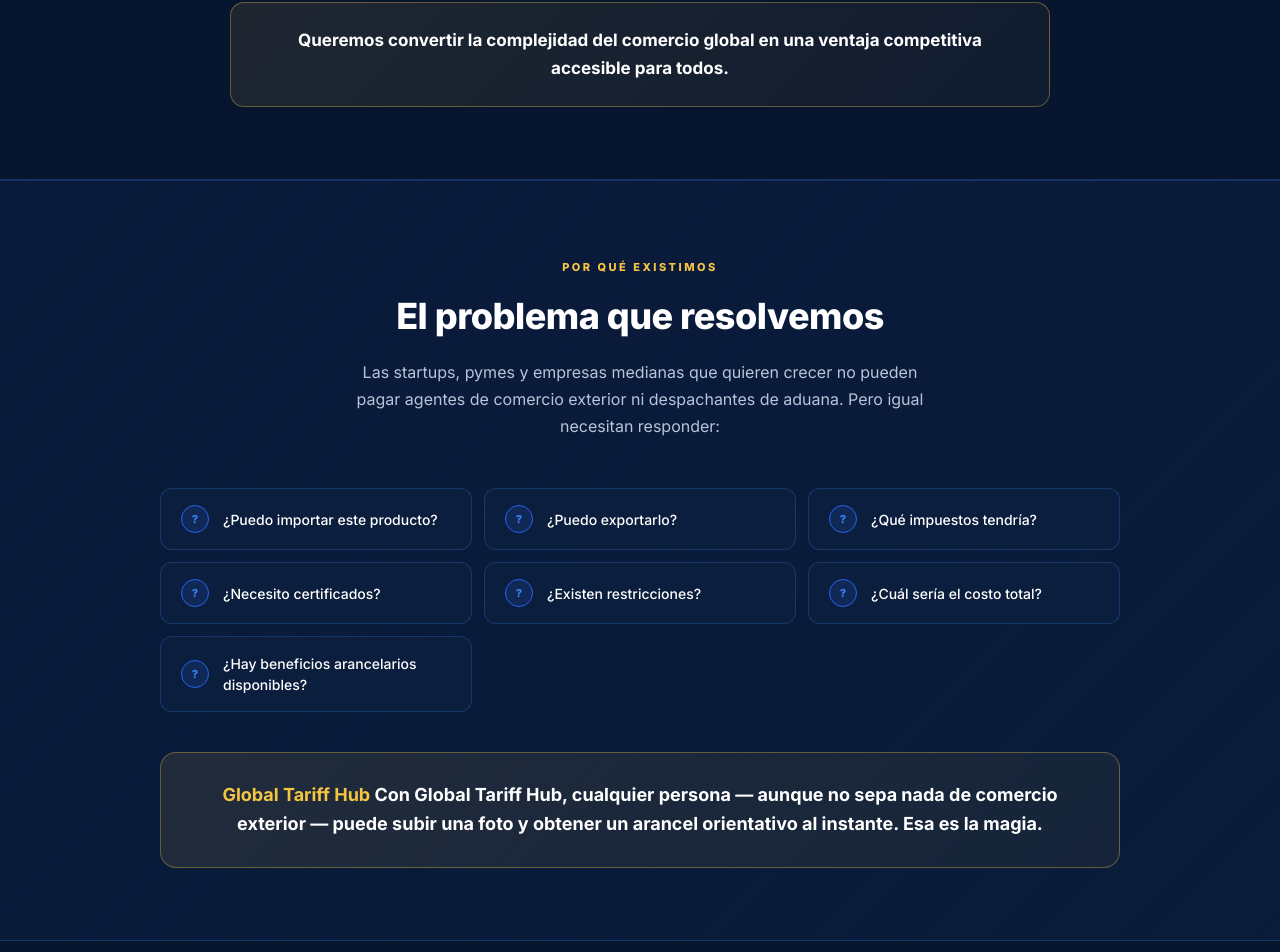
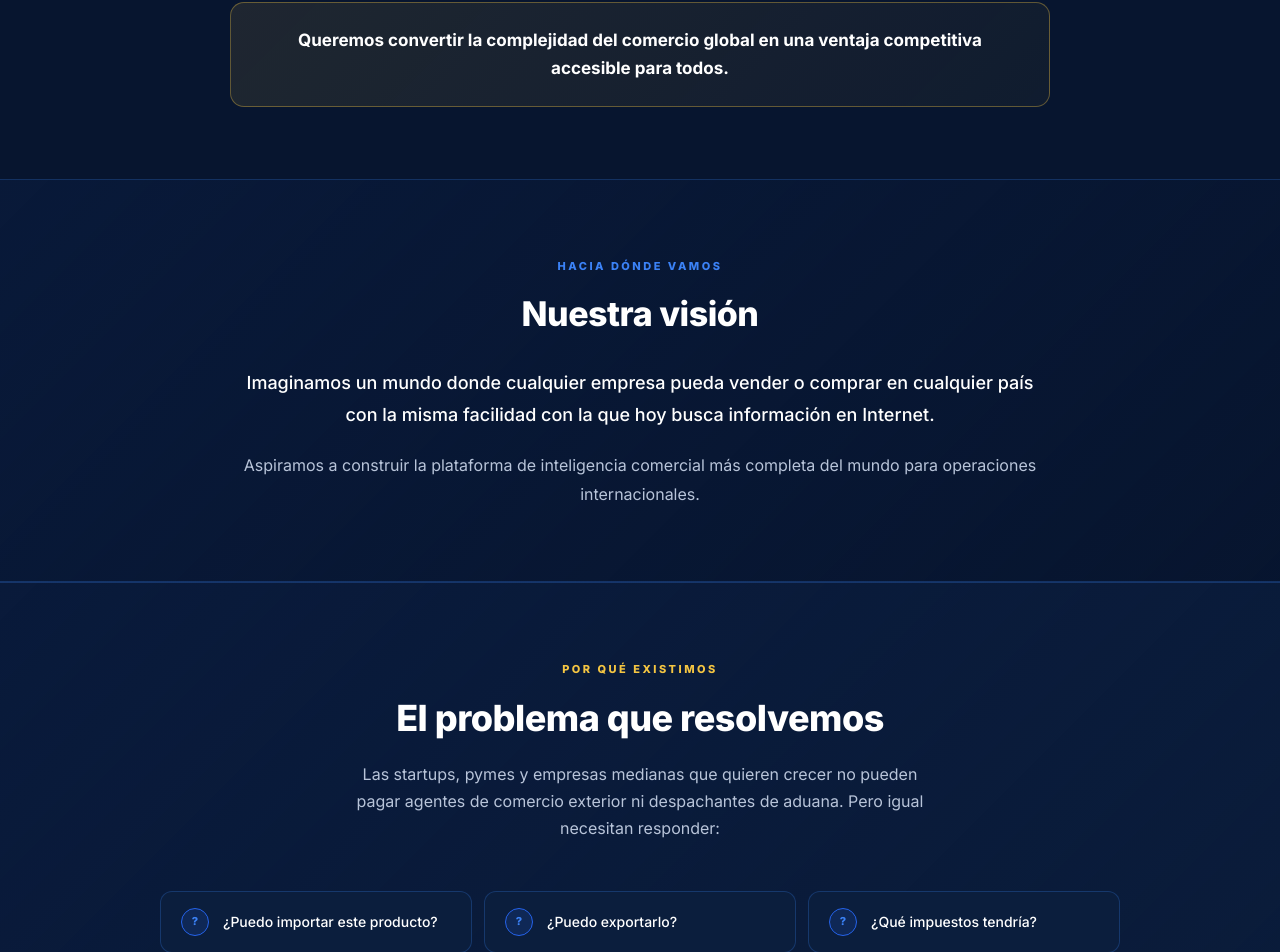
Before and after one commit to Amver8560/globaltariffhub-v2, a Next.js app: page / in a window 1280 px wide. Shown: the part 1345-2297 px from the top of the page. Built offline with nearby package versions, Linux system fonts and the light colour scheme.

Commit message:
Agrega sección Nuestra Visión a la home
Visión GTH entre misión y el problema, con fondo azul diferenciado
para separar visualmente ambas secciones.

Co-Authored-By: Claude Sonnet 4.6 <noreply@anthropic.com>

```diff
--- a/app/page.tsx
+++ b/app/page.tsx
@@ -41,6 +41,10 @@ const T = {
     mission_p3:     "Global Tariff Hub nace para transformar información técnica, regulaciones complejas y miles de páginas de normativa aduanera en respuestas claras, precisas y accionables.",
     mission_p4:     "Nuestra misión es permitir que cualquier emprendedor, pyme o empresa pueda evaluar una operación internacional en minutos, comprendiendo costos, clasificación arancelaria, reglas de origen, tratados comerciales y viabilidad económica antes de tomar una decisión.",
     mission_close:  "Queremos convertir la complejidad del comercio global en una ventaja competitiva accesible para todos.",
+    vision_title:  "Nuestra visión",
+    vision_tag:    "Hacia dónde vamos",
+    vision_p1:     "Imaginamos un mundo donde cualquier empresa pueda vender o comprar en cualquier país con la misma facilidad con la que hoy busca información en Internet.",
+    vision_p2:     "Aspiramos a construir la plataforma de inteligencia comercial más completa del mundo para operaciones internacionales.",
     problem_title: "El problema que resolvemos",
     problem_sub:   "Las startups, pymes y empresas medianas que quieren crecer no pueden pagar agentes de comercio exterior ni despachantes de aduana. Pero igual necesitan responder:",
     problems: [
@@ -122,6 +126,10 @@ const T = {
     mission_p3:     "Global Tariff Hub was built to transform technical information, complex regulations and thousands of pages of customs rules into clear, precise and actionable answers.",
     mission_p4:     "Our mission is to allow any entrepreneur, SME or company to evaluate an international operation in minutes — understanding costs, tariff classification, rules of origin, trade agreements and economic viability before making a decision.",
     mission_close:  "We want to turn the complexity of global trade into a competitive advantage accessible to everyone.",
+    vision_title:  "Our vision",
+    vision_tag:    "Where we're headed",
+    vision_p1:     "We imagine a world where any company can buy or sell in any country as easily as searching for information on the Internet today.",
+    vision_p2:     "We aspire to build the world's most complete commercial intelligence platform for international operations.",
     problem_title: "The problem we solve",
     problem_sub:   "Startups, SMEs and growing companies can't afford customs agents or trade consultants. But they still need to answer:",
     problems: [
@@ -411,6 +419,16 @@ export default function HomePage({ defaultLang = "es" }: { defaultLang?: "es"|"e
         </div>
       </section>
 
+      {/* ── Visión ─────────────────────────────────── */}
+      <section style={{ padding:"72px 48px", borderBottom:`1px solid ${C.border}`, background:`linear-gradient(135deg,rgba(37,99,235,0.05),rgba(7,21,47,0.8))` }}>
+        <div style={{ maxWidth:820, margin:"0 auto", textAlign:"center" }}>
+          <span style={{ fontSize:11, fontWeight:800, color:C.blueBright, letterSpacing:2.5, textTransform:"uppercase" }}>{t.vision_tag}</span>
+          <h2 style={{ fontSize:"clamp(22px,3vw,34px)", fontWeight:800, marginTop:12, marginBottom:28, letterSpacing:-0.5 }}>{t.vision_title}</h2>
+          <p style={{ fontSize:18, color:C.white, fontWeight:500, marginBottom:20, lineHeight:1.8 }}>{(t as any).vision_p1}</p>
+          <p style={{ fontSize:16, color:C.textSec, lineHeight:1.8 }}>{(t as any).vision_p2}</p>
+        </div>
+      </section>
+
       {/* ── El problema que resolvemos ─────────────── */}
       <section style={{ background:`linear-gradient(135deg,rgba(37,99,235,0.06),rgba(11,30,61,0.8))`, borderTop:`1px solid ${C.border}`, borderBottom:`1px solid ${C.border}`, padding:"72px 48px" }}>
         <div style={{ maxWidth:960, margin:"0 auto" }}>
```
